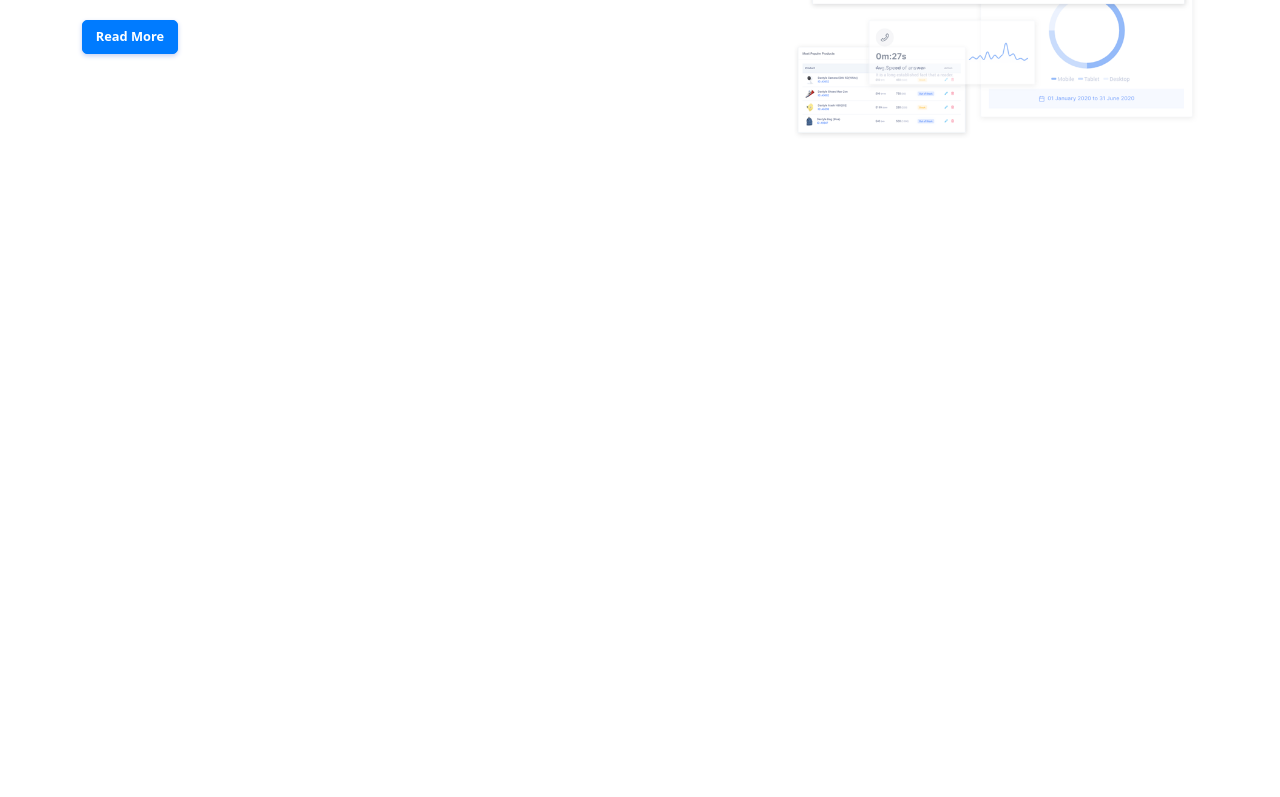
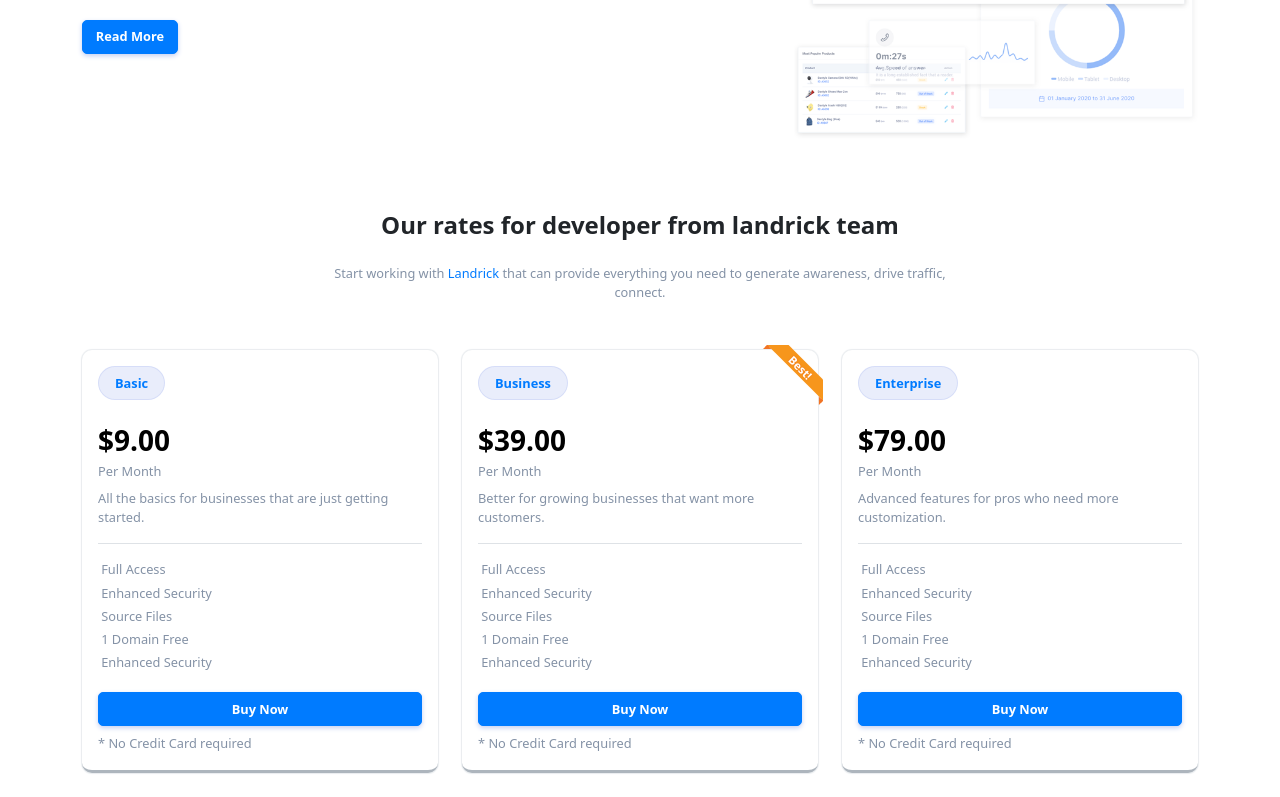
Before and after one commit to DavideLopez/proj-html-vuejs, a Vue app: page / in a window 1280 px wide. Shown: the part 2056-2853 px from the top of the page. Before the commit the page ends 2243 px from the top, so only its background shows below. Built offline with nearby package versions, Linux system fonts and the light colour scheme.

Commit message:
inserite cards nella sezione 4

```diff
--- /dev/null
+++ b/src/components/FourthSection.vue
@@ -0,0 +1,50 @@
+<template>
+    <div class="container py-4">
+
+        <!--INTESTAZIONE SECTION-->
+        <div class="row justify-content-center text-center">
+            <div class="col-7">
+                <h4 class="fw-bold pb-3">Our rates for developer from landrick team</h4>
+                <p>Start working with <span>Landrick</span> that can provide everything you need to generate awareness, drive traffic, connect.</p>
+            </div>
+        </div>
+
+        <!--CARD PIANI TARIFFARI-->
+        <div class="row">
+            <div class="col" v-for="(element, i) in fetchData" :key="i">
+                <MyCard :plan-tag="element.name" :plan-price="element.price" :plan-rep="element.repetition" :plan-desc="element.description" :plan-details="element.list" :is-best-plan="element.bestPrice === true"></MyCard>
+            </div>
+        </div>
+
+    </div>
+</template>
+
+<script>
+import MyCard from './MyCard.vue';
+import { state } from '../storeCards.js'
+
+export default {
+    name: "FourthSection",
+    components: { MyCard },
+    computed: {
+        fetchData() {
+            return state.subscriptionData;
+        },
+    }
+}
+</script>
+
+<style scoped lang="scss">
+@import "../style/variables.scss";
+
+p {
+    color: $font-gray;
+    font-size: .8rem;
+    padding-bottom: 2rem;
+
+    span {
+        color: $secondary;
+    }
+}
+
+</style>
--- /dev/null
+++ b/src/components/MyCard.vue
@@ -0,0 +1,136 @@
+<template>
+    <div>
+        <div class="my-card">
+
+            <div class="ribbon-container">
+                <div class="ribbon" v-if="isBestPlan">Best!</div>
+            </div>
+
+            <div class="plan-nametag">{{ planTag }}</div>
+            <h3 class="fw-bold pt-4 text-black mb-1">{{ planPrice }}</h3>
+            <div>{{ planRep }}</div>
+            <p class="pt-2 pb-3 border-bottom">{{ planDesc }}</p>
+
+            <ul class="list-unstyled">
+                <li class="pb-1" v-for="(el, i) in planDetails" :key="i"><i class="fa-regular fa-circle-check"></i> {{ el }}</li>
+            </ul>
+
+            <button class="my-btn blue-button">Buy Now</button>
+            <p class="mb-0 pt-2">* No Credit Card required</p>
+        </div>
+    </div>
+</template>
+
+<script>
+
+export default {
+    name: 'MyCard',
+    props: {
+        planTag: String,
+        planPrice: String,
+        planRep: String,
+        planDesc: String,
+        planDetails: Array,
+        isBestPlan: Boolean,
+    },
+}
+</script>
+
+<style lang="scss" scoped>
+@import "../style/variables.scss";
+@import "../style/buttons.scss";
+
+
+.my-card {
+    background-color: white;
+    height: 100%;
+    border-bottom: 3px solid $font-lightgray;
+    border-radius: 10px;
+    box-shadow: 0px 0px 1px 1px $light-border;
+    padding: 1rem;
+    position: relative;
+    font-size: .8rem;
+    color: $font-gray;
+    transition: border-bottom .5s, transform .5s, box-shadow .5s;
+
+    .plan-nametag {
+        background-color: $btn-grey;
+        font-size: .8rem;
+        color: $secondary;
+        font-weight: bold;
+        padding: .4rem 1rem;
+        border-radius: 25px;
+        border: 1px solid $btn-grey;
+        display: inline-block;
+    }
+
+    li i {
+        color: $secondary;
+        margin-right: .2rem;
+    }
+
+    button {
+        margin: 0;
+        display: block;
+        width: 100%;
+
+        // &:hover {
+        //     cursor: pointer;
+        // }
+    }
+
+    &:hover {
+        transform: scale(1.05);
+        border-bottom: 3px solid $secondary;
+        box-shadow: 0px 5px 10px $font-lightgray;
+        cursor: pointer;
+    }
+}
+
+.ribbon-container {
+    height: 80px;
+    width: 80px;
+    position: absolute;
+    right: -5px;
+    top: -5px;
+    overflow: hidden;
+
+    .ribbon {
+        background-color: $orange;
+        color: white;
+        font-size: .7rem;
+        font-weight: bold;
+        line-height: 15px;
+        text-align: center;
+        text-shadow: 0px 0px 2px $dark-orange;
+        height: 15px;
+        width: 85px;
+        z-index: 2;
+        position: absolute;
+        right: -20px;
+        top: 15px;
+        transform: rotate(45deg);
+    }
+    .ribbon::before,
+    .ribbon::after {
+        position: absolute;
+        z-index: -1;
+        content: '';
+        display: block;
+        border: 3.2px solid $dark-orange;
+        border-bottom-color: transparent;
+    }
+
+    .ribbon::before {
+        top: 15px;
+        left: 3px;
+        border-right-color: transparent;
+    }
+
+    .ribbon::after {
+        top: 15px;
+        right: 3px;
+        border-left-color: transparent;
+    }
+}
+</style>
--- a/src/components/TheMain.vue
+++ b/src/components/TheMain.vue
@@ -1,10 +1,10 @@
-<template>
+<template>   <!--   QUI TUTTO IL CONTENUTO DELLE VARIE SEZIONI -->
     <div>
         <FirstSection />
         <SecondSection />
         <ThirdSection />
-        <!-- <FourthSection />
-        <FifthSection /> -->
+        <FourthSection />
+       <!--  <FifthSection /> -->
 
     </div>
 </template>
@@ -13,11 +13,16 @@
 import FirstSection from './FirstSection.vue';
 import SecondSection from './SecondSection.vue';
 import ThirdSection from './ThirdSection.vue';
-// import FourthSection from './FourthSection.vue';
+import FourthSection from './FourthSection.vue';
 // import FifthSection from './FifthSection.vue';
 
 export default {
     name: "TheMain",
-    components: { FirstSection, SecondSection, ThirdSection, },  //DA CREARE!!!!!!!!!!!!!!!!! FORSE SONO 5 SEZIONI
+    components: { FirstSection, SecondSection, ThirdSection, FourthSection,},  //DA CREARE!!!!!!!!!!!!!!!!! FORSE SONO 5 SEZIONI
 }
+
 </script>
+
+<style scoped lang="scss">
+
+</style>
--- /dev/null
+++ b/src/storeCards.js
@@ -0,0 +1,30 @@
+import Vue from 'vue';
+
+export const state = Vue.observable({
+    subscriptionData: [
+        {
+            name: 'Basic',
+            price: '$9.00',
+            repetition: 'Per Month',
+            description: 'All the basics for businesses that are just getting started.',
+            list: ['Full Access', 'Enhanced Security', 'Source Files', '1 Domain Free', 'Enhanced Security'],
+            bestPrice: false,
+        },
+        {
+            name: 'Business',
+            price: '$39.00',
+            repetition: 'Per Month',
+            description: 'Better for growing businesses that want more customers.',
+            list: ['Full Access', 'Enhanced Security', 'Source Files', '1 Domain Free', 'Enhanced Security'],
+            bestPrice: true,
+        },
+        {
+            name: 'Enterprise',
+            price: '$79.00',
+            repetition: 'Per Month',
+            description: 'Advanced features for pros who need more customization.',
+            list: ['Full Access', 'Enhanced Security', 'Source Files', '1 Domain Free', 'Enhanced Security'],
+            bestPrice: false,
+        },
+    ]
+})
```
